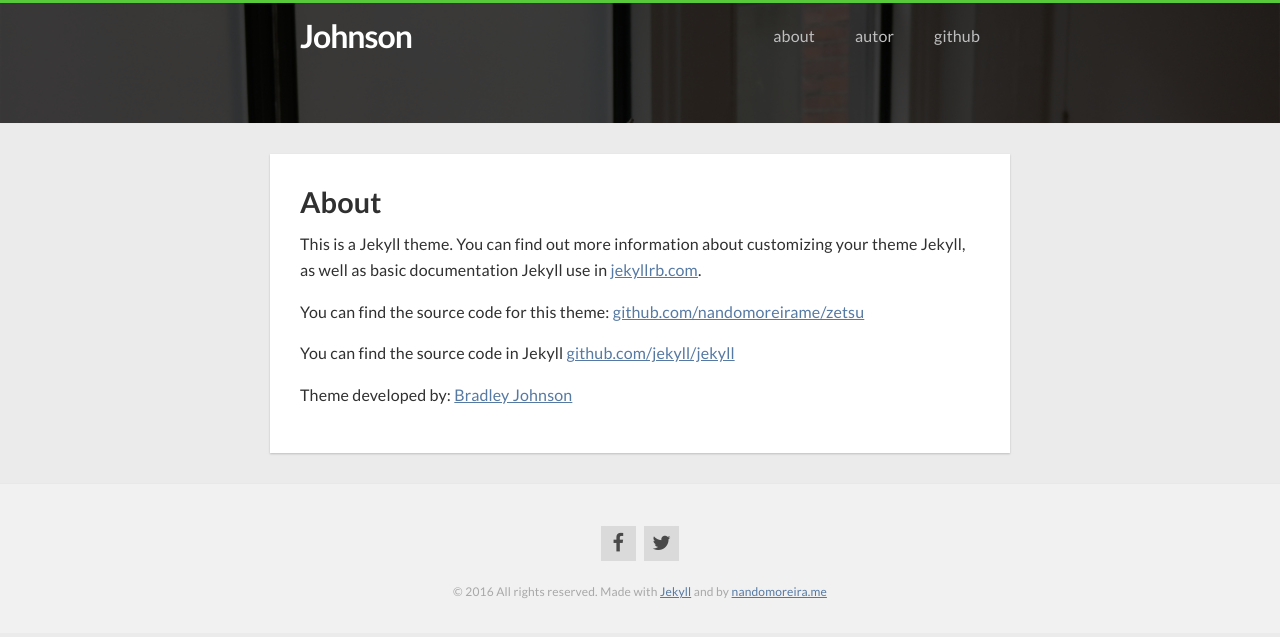
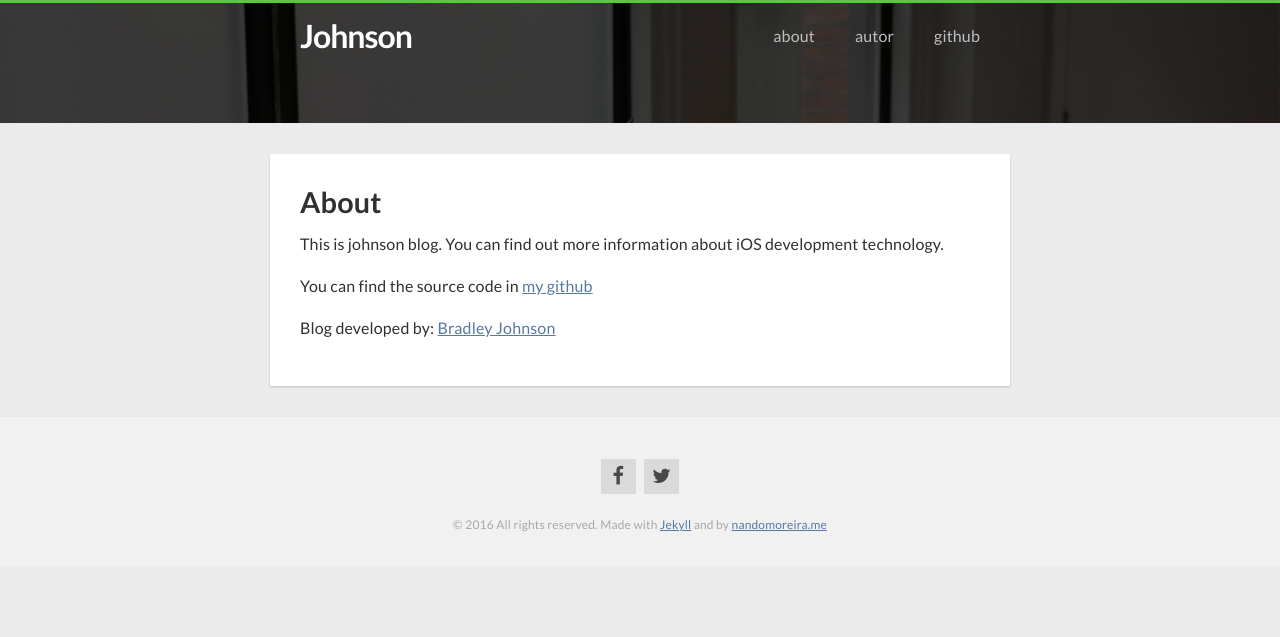
Before and after one commit to zsfbradleyjohnson/zsfbradleyjohnson.github.io, a Jekyll site: the page built from about.md, in a window 1280 px wide. Shown: the top 637 px of the page. Built offline with Jekyll 4.4.1, drawn with Linux system fonts in a browser that asks for light colours; nearby versions of some CDN libraries.

Commit message:
change info

```diff
--- a/about.md
+++ b/about.md
@@ -5,10 +5,8 @@ permalink: /about/
 slug: about
 ---
 
-This is a Jekyll theme. You can find out more information about customizing your theme Jekyll, as well as basic documentation Jekyll use in [jekyllrb.com](http://jekyllrb.com/).
+This is johnson blog. You can find out more information about iOS development technology.
 
-You can find the source code for this theme: [github.com/nandomoreirame/zetsu]({{ site.github }})
+You can find the source code in [my github]({{ site.author.github }})
 
-You can find the source code in Jekyll [github.com/jekyll/jekyll](https://github.com/jekyll/jekyll)
-
-Theme developed by: [{{ site.author.name }}]({{ site.author.url }})
+Blog developed by: [{{ site.author.name }}]({{ site.author.url }})
```
